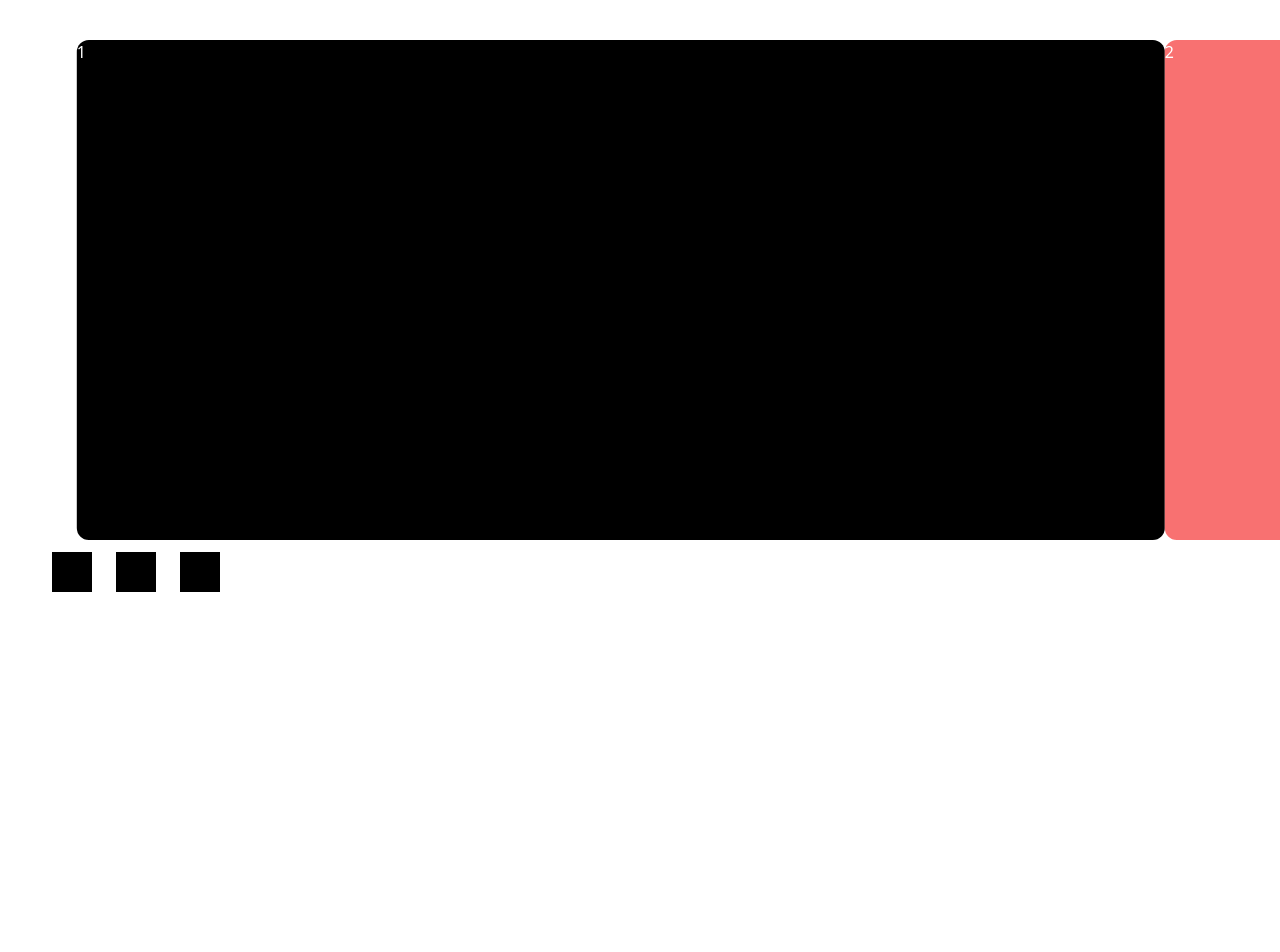
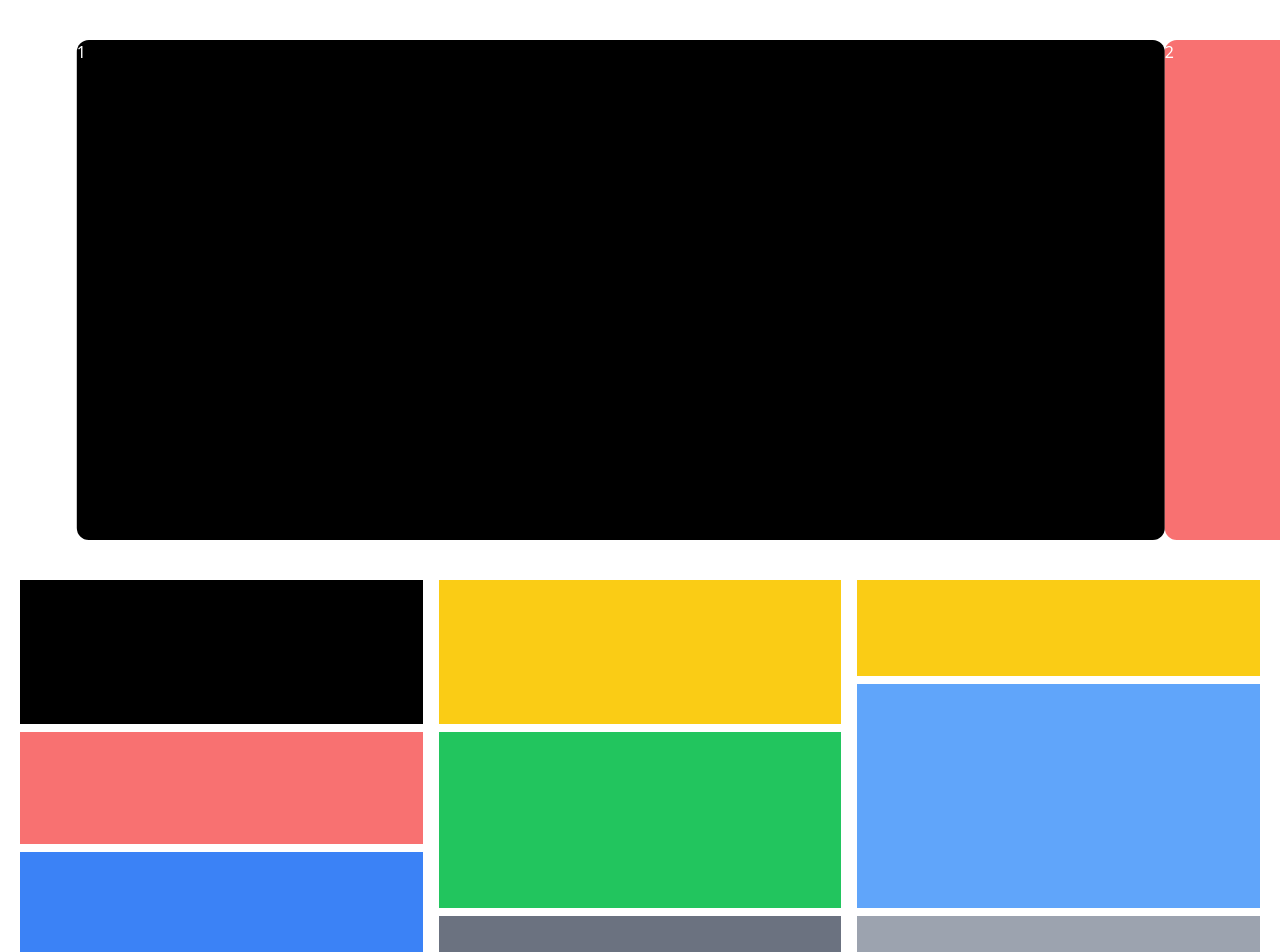
Before and after one commit to haseaki-poip/react-training, a React (Create React App) app: page / in a window 1280 px wide. Shown: the top 952 px of the page. Before the commit the page ends 800 px from the top, so only its background shows below. Built offline with nearby package versions, Linux system fonts and the light colour scheme.

Commit message:
pinterest風ギャラリー作成

```diff
--- a/src/App.tsx
+++ b/src/App.tsx
@@ -7,6 +7,7 @@ import Parent from "./components/UseCallback";
 import Bar from "./lib/Bar";
 import Slider from "./lib/Slider";
 import Slider2 from "./lib/Slider2";
+import Gallery from "./lib/Gallery";
 
 const App = () => {
   return (
@@ -27,12 +28,7 @@ const App = () => {
           </div>
         </Slider2>
       </div>
-
-      <div className="flex">
-        <div className="w-10 h-10 bg-black m-3 translate-x-10"></div>
-        <div className="w-10 h-10 bg-black m-3 translate-x-10"></div>
-        <div className="w-10 h-10 bg-black m-3 translate-x-10"></div>
-      </div>
+      <Gallery />
     </div>
   );
 };
--- /dev/null
+++ b/src/lib/Gallery/index.tsx
@@ -0,0 +1,22 @@
+const Gallery = () => {
+  return (
+    <div className="h-96 overflow-hidden my-10 px-5">
+      <div className="columns-2 md:columns-3">
+        <div className="w-full break-inside-avoid bg-black mb-2 h-36"></div>
+        <div className="w-full break-inside-avoid bg-red-400 mb-2 h-28"></div>
+        <div className="w-full break-inside-avoid bg-blue-500 mb-2 h-40"></div>
+        <div className="w-full break-inside-avoid bg-green-400 mb-2 h-32"></div>
+        <div className="w-full break-inside-avoid bg-yellow-400 mb-2 h-36"></div>
+        <div className="w-full break-inside-avoid bg-green-500 mb-2 h-44"></div>
+        <div className="w-full break-inside-avoid bg-gray-500 mb-2 h-28"></div>
+        <div className="w-full break-inside-avoid bg-red-500 mb-2 h-32"></div>
+        <div className="w-full break-inside-avoid bg-yellow-400 mb-2 h-24"></div>
+        <div className="w-full break-inside-avoid bg-blue-400 mb-2 h-56"></div>
+        <div className="w-full break-inside-avoid bg-gray-400 mb-2 h-48"></div>
+        <div className="w-full break-inside-avoid bg-black mb-2 h-32"></div>
+      </div>
+    </div>
+  );
+};
+
+export default Gallery;
```
